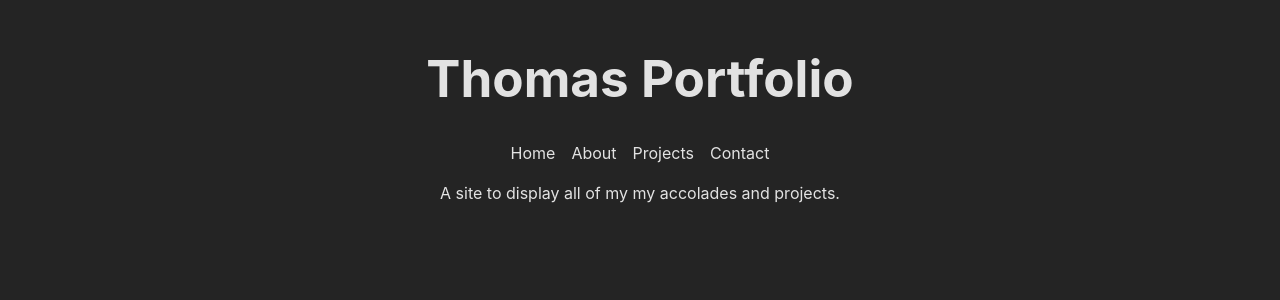
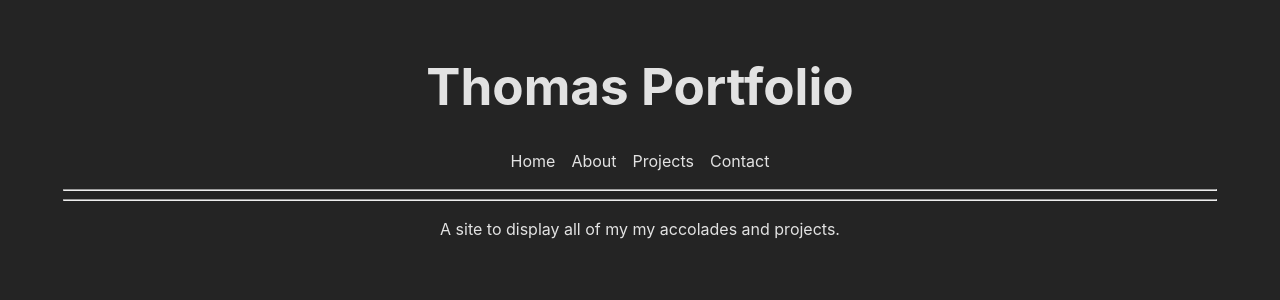
Before and after one commit to barbertr0n/barbertr0n.github.io, a React (Vite) app: page / in a window 1280 px wide. Shown: the top 300 px of the page. Built offline with nearby package versions, Linux system fonts and the light colour scheme.

Commit message:
Added a navbar component and a line break

```diff
--- a/src/App.css
+++ b/src/App.css
@@ -1,5 +1,4 @@
 #root {
-  max-width: 1280px;
   margin: 0 auto;
   padding: 1rem;
   text-align: center;
@@ -14,3 +13,7 @@ li {
 	display: inline;
 	padding: 0.5em;
 }
+
+hr {
+	width: 90vw;
+}
--- a/src/App.jsx
+++ b/src/App.jsx
@@ -4,15 +4,15 @@ import Header from './components/Header.jsx';
 import Navbar from './components/Navbar.jsx';
 
 function App() {
-  const [count, setCount] = useState(0)
-
   return (
 	<>
-	  <Header />
-	  <Navbar />
-	<p>A site to display all of my my accolades and projects.</p>
+		<Header />
+		<Navbar />
+		<hr/>
+		<hr/>
+		<p>A site to display all of my my accolades and projects.</p>
 	</>
-  )
-}
+	)
+};
 
-export default App
+export default App;
--- a/src/index.css
+++ b/src/index.css
@@ -14,7 +14,6 @@
 }
 
 body {
-  margin: 0;
   display: flex;
   min-width: 320px;
   min-height: 100vh;
```
Also changed, not shown: 1 other file (tests, documents, lock files or other folders).
